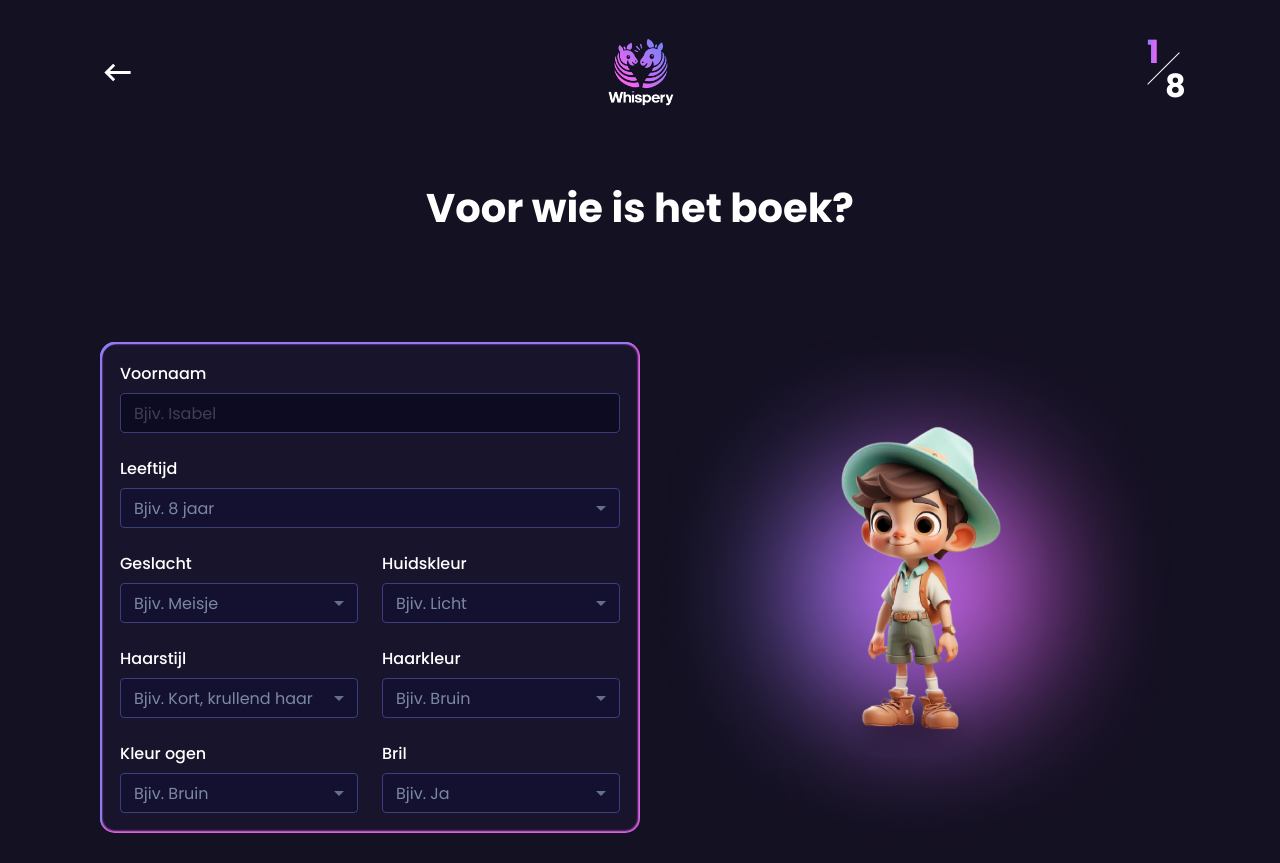
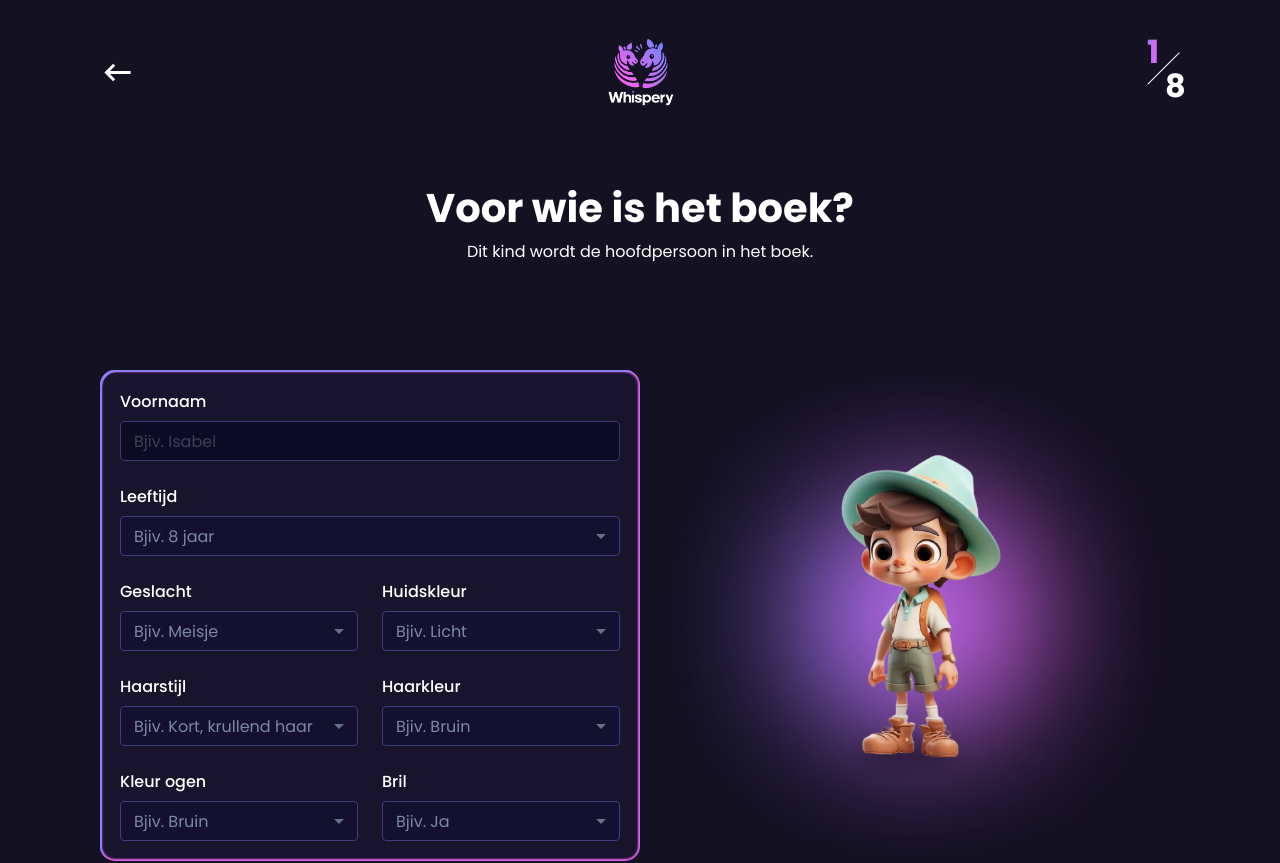
Before and after one commit to ZeenatLawal/whispery, a React (Create React App) app: page / in a window 1280 px wide. Shown: the top 863 px of the page. Built offline with nearby package versions, Linux system fonts and the light colour scheme.

Commit message:
Add subtitle to page title

```diff
--- a/src/components/PageTitle.tsx
+++ b/src/components/PageTitle.tsx
@@ -1,12 +1,21 @@
 import { Typography } from "@mui/material";
 
-export function PageTitle({ title }: { title: string }) {
+export function PageTitle({
+  title,
+  subtitle,
+}: {
+  title: string;
+  subtitle?: string;
+}) {
   return (
+    <>
       <Typography
         style={{ fontWeight: 700 }}
         fontSize={{ xs: "28px", md: "40px" }}
       >
         {title}
       </Typography>
+      <Typography variant="subtitle1">{subtitle}</Typography>
+    </>
   );
 }
```
Lines whose indentation alone changed are shown as unchanged.
